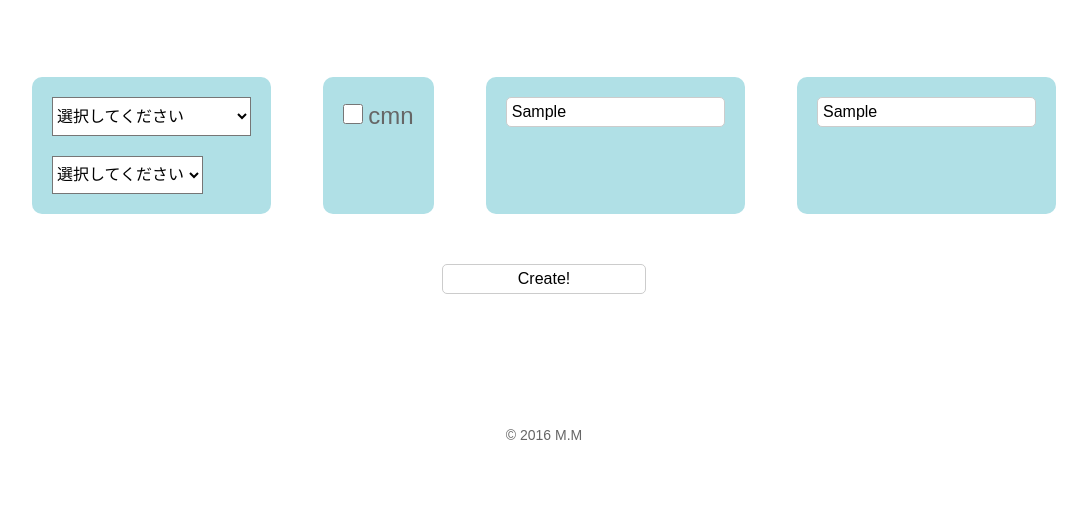
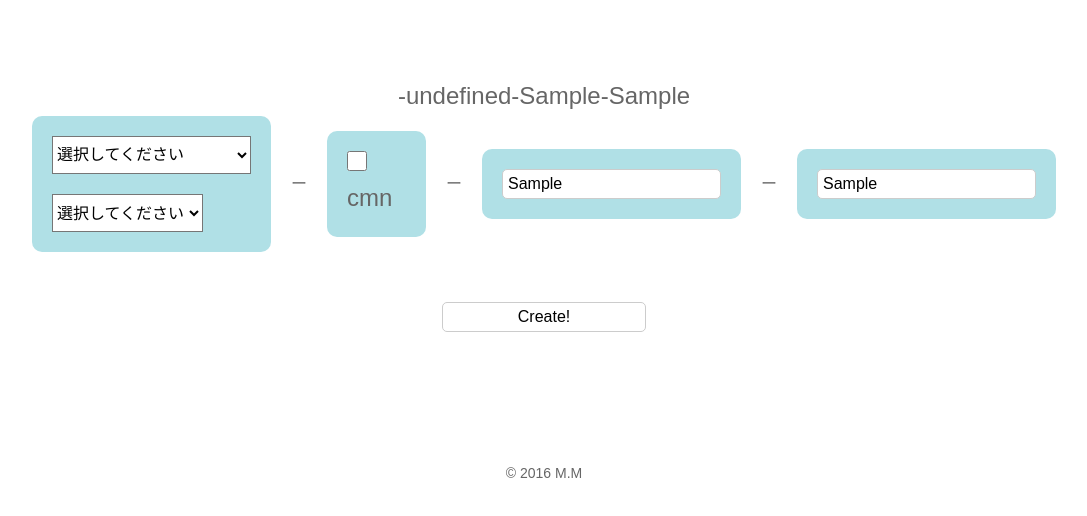
Before and after one commit to niico-mm/classcreator, a website: page index.html in a window 1280 px wide. Both pictures are taken after typing "Sample", "Sample" into the empty fields and a click on the button "Create!". Shown: the part 74-590 px from the top of the page, without its empty margins (96-1183 px from the left). Drawn offline with Linux system fonts and the light colour scheme.

Commit message:
・文字の連結表示

```diff
--- a/index.html
+++ b/index.html
@@ -13,6 +13,8 @@
     <h1>Class Creator</h1>
   </header>
   <article class="contents">
+    <p class="txt-create"></p>
+
     <ul class="list-flex">
       <li>
         <select id="level-1" class="form-select" name="category">
@@ -32,14 +34,17 @@
           <option value="grid" data-cat="grid">grid</option>
         </select>
       </li>
+      <li>ー</li>
       <li>
-        <label><input type="checkbox" name="" value="cmn"><span class="txt-common">cmn</span></label>
+        <label><input id="level-3" type="checkbox" name="" value="cmn"><span class="txt-common">cmn</span></label>
       </li>
+      <li>ー</li>
       <li>
-        <input type="text" class="form-text" name="" value="">
+        <input id="level-4" type="text" class="form-text" name="" value="">
       </li>
+      <li>ー</li>
       <li>
-        <input type="text" class="form-text" name="" value="">
+        <input id="level-5" type="text" class="form-text" name="" value="">
       </li>
     </ul>
     <input id="js-trigger" type="button" class="form-button" name="" value="Create!">
--- a/js/top.js
+++ b/js/top.js
@@ -19,6 +19,14 @@ function setHierSelect() {
 
 function createClass () {
   $('#js-trigger').on("click", function(){
-    $('#level-2 option').attr('value');
+    var lv2 = $('#level-2 option:selected').val();
+    var lv3 = $('#level-3:checked').val();
+    var lv4 = $('#level-4').val();
+    var lv5 = $('#level-5').val();
+    var createName = lv2 + '-' + lv3 + '-' + lv4 + '-' + lv5;
+
+    console.log(createName);
+
+    $('.txt-create').append(createName);
   });
 }
--- a/sass/style.scss
+++ b/sass/style.scss
@@ -10,6 +10,7 @@
 .contents {
   width: 80%;
   margin: 60px auto;
+  font-size: 1.6rem;
   text-align: center;
 }
 .footer {
@@ -19,14 +20,19 @@
     font-size: 1.4rem;
   }
 }
+
 .list-flex {
   display: flex;
   justify-content: space-between;
+  align-items: center;
   li {
     padding: 20px;
     background-color: powderblue;
     border-radius: 10px;
     text-align: left;
+    &:nth-child(even) {
+      background-color: #fff;
+    }
   }
 }
 
@@ -51,11 +57,10 @@ input[type="checkbox"] {
 
 .form-select {
   display: block;
+  + .form-select {
+    margin-top: 20px;
+  }
 }
-.form-select + .form-select {
-  margin-top: 20px;
-}
-
 .form-button {
   display: inline-block;
   width: 20%;
@@ -65,3 +70,6 @@ input[type="checkbox"] {
 .txt-common {
   font-size: 2.4rem;
 }
+.txt-create {
+  font-size: 2.4rem;
+}
```
Also changed, not shown: css/style.css.
